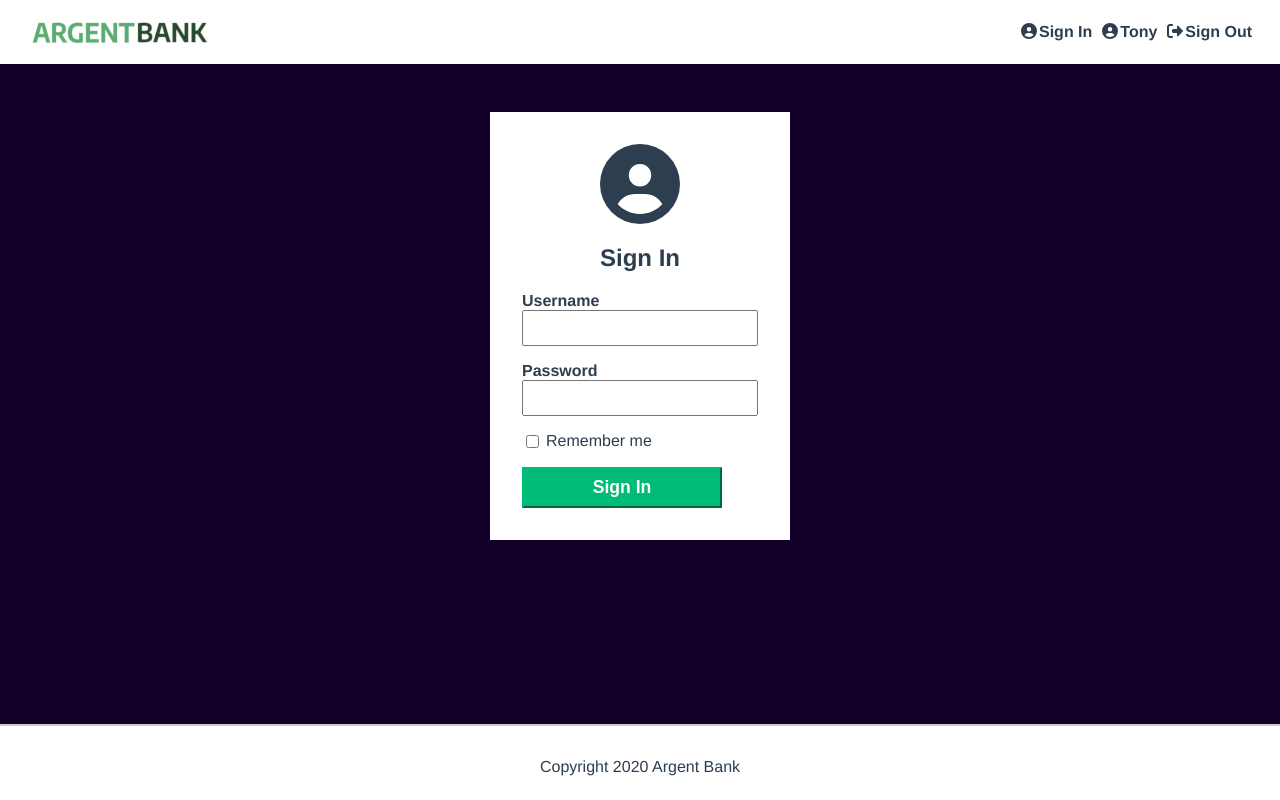
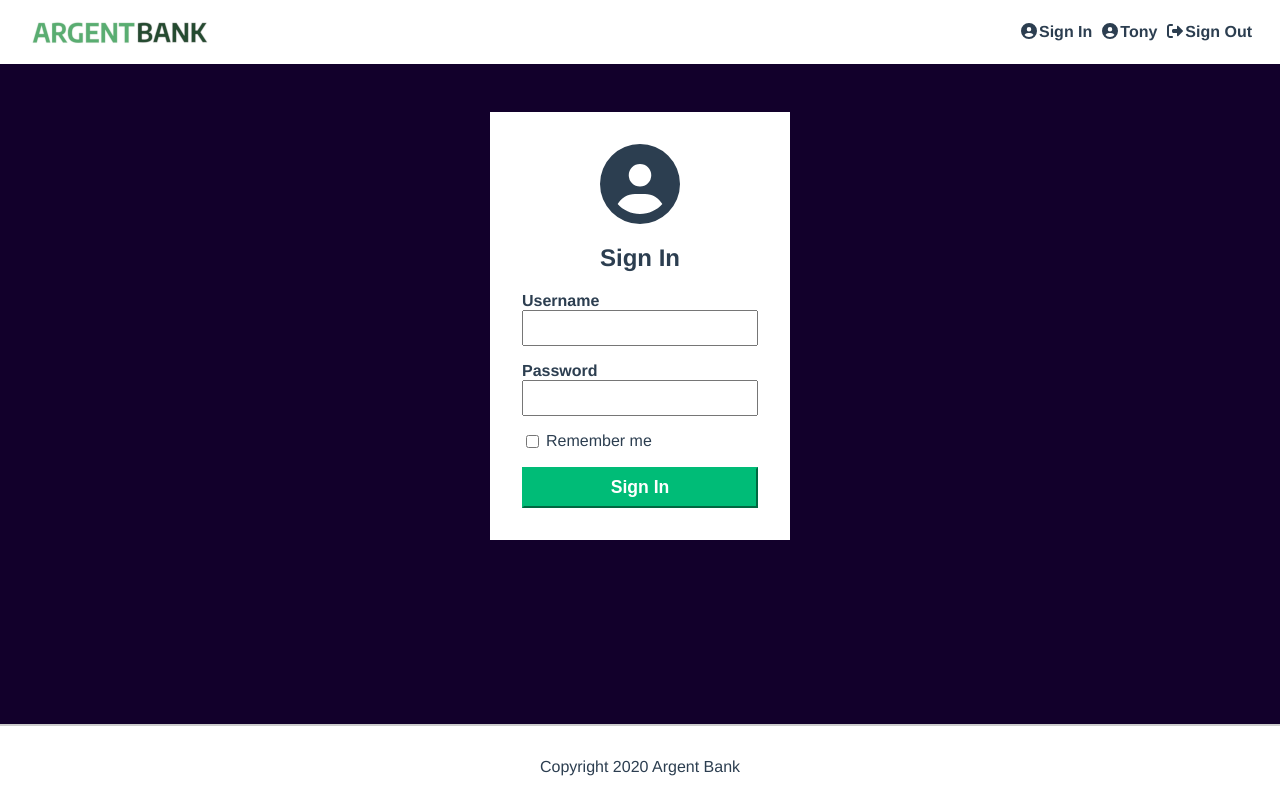
Before and after one commit to Dounia44/ArgentBank-Frontend, a React (Vite) app: page /login in a window 1280 px wide. Built offline with nearby package versions, Linux system fonts and the light colour scheme.

Commit message:
refactor: regroupement des styles button-block dans account

```diff
--- a/src/components/Account/Account.scss
+++ b/src/components/Account/Account.scss
@@ -45,9 +45,10 @@
   &__description {
     margin: 0;
   }
-}
-@include m.desktop {
-  .button-block {
-    width: 200px;
+
+  @include m.desktop {
+    .button-block {
+      width: 200px;
+    }
   }
 }
```
